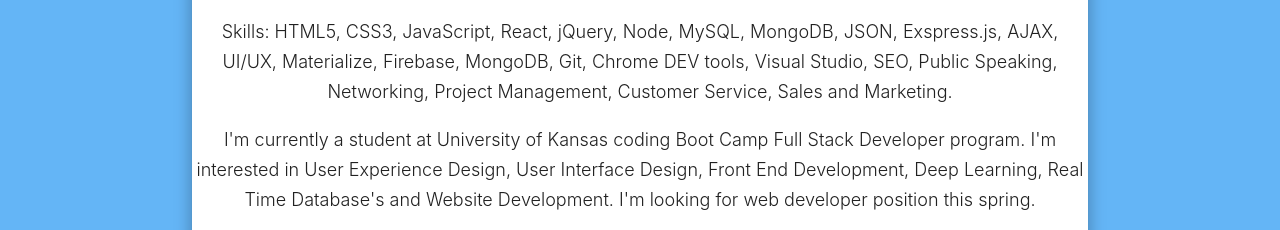
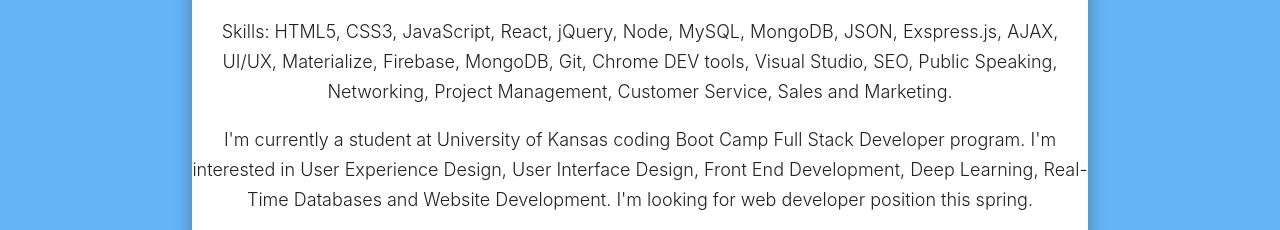
Before and after one commit to RaglandPC/My_website, a plain HTML site: page index.html in a window 1280 px wide. Shown: the part 934-1164 px from the top of the page. Drawn offline with nearby package versions, Linux system fonts and the light colour scheme.

Commit message:
Update index.html

```diff
--- a/index.html
+++ b/index.html
@@ -76,7 +76,7 @@
       <div class="row">
         <div class="center-align">
           <p class="light"> Skills: HTML5, CSS3, JavaScript, React, jQuery, Node, MySQL, MongoDB, JSON, Exspress.js, AJAX, UI/UX, Materialize, Firebase, MongoDB, Git, Chrome DEV tools, Visual Studio, SEO, Public Speaking, Networking, Project Management, Customer Service, Sales and Marketing.</p>
-          <p class="light">I'm currently a student at University of Kansas coding Boot Camp Full Stack Developer program. I'm interested in User Experience Design, User Interface Design, Front End Development, Deep Learning, Real Time Database's and Website Development. I'm looking for web developer position this spring.
+          <p class="light">I'm currently a student at University of Kansas coding Boot Camp Full Stack Developer program. I'm interested in User Experience Design, User Interface Design, Front End Development, Deep Learning, Real-Time Databases and Website Development. I'm looking for web developer position this spring.
             </p>
           <p class="light"> Being social is my favorite thing to do. My ideal weekend is getting together with all old friends and networking with new people, I like to attend meetups regularly to increase my network. I am also into fitness, having a good workout schedule is good for the body and mind. It’s a good way to destress after a long day’s work.  </p>
           <p class="light">Programming isn’t about what you know; it’s about what you can figure out. — Chris Pine</p>
```
